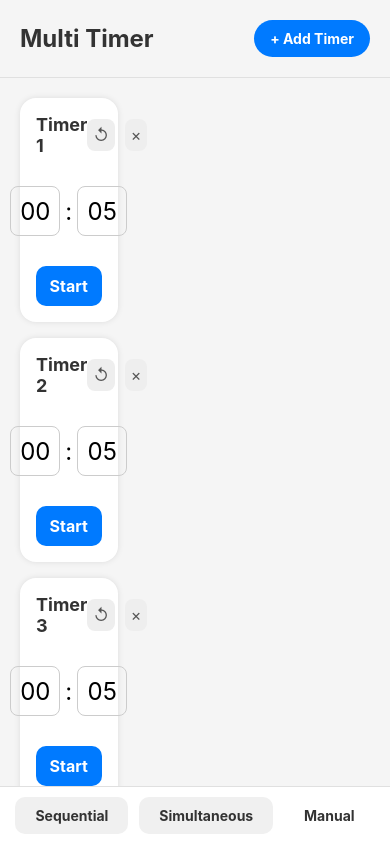
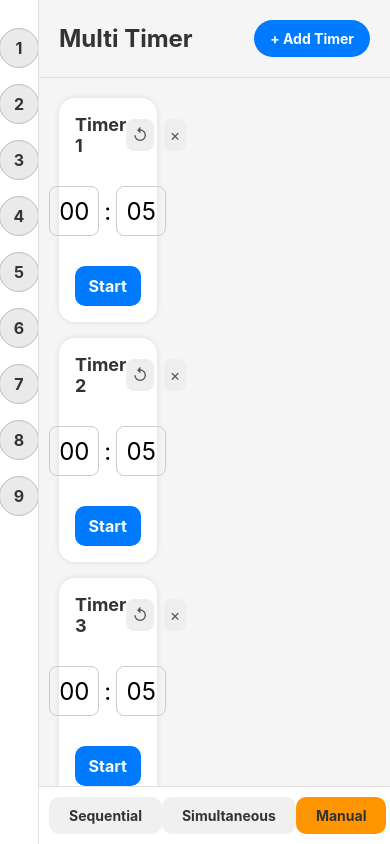
Before and after one commit to Eunji-Kwon/multi-timer-app, a React Native app: screen / in a window 390 px wide. Built offline with nearby package versions, Linux system fonts and the light colour scheme.

Commit message:
add favorite slot

```diff
--- a/App.js
+++ b/App.js
@@ -36,6 +36,9 @@ const [sequentialStatus, setSequentialStatus] = useState('idle');
   //     setActiveTimerId(timers[0].id);
   //   }
   // };
+
+  // Toggle between start, pause, and resume for sequential mode
+
   const handleGlobalStart = () => {
   if (globalMode === 'sequential') {
     if (sequentialStatus === 'idle') {
@@ -74,19 +77,26 @@ const [sequentialStatus, setSequentialStatus] = useState('idle');
     <SafeAreaView style={styles.container}>
       <StatusBar barStyle="dark-content" />
 
+{/* Main horizontal layout: Favorites on the left, timers on the right */}
+      <View style={styles.mainRow}>
+
+        {/* Left-side favorites column */}
+    <View style={styles.favoritesWrapper}>
+  <ScrollView contentContainerStyle={styles.favoritesContainer}>
+    {[...Array(9)].map((_, index) => (
+      <TouchableOpacity key={index} style={styles.favoriteSlot}>
+        <Text style={styles.favoriteText}>{index + 1}</Text>
+      </TouchableOpacity>
+    ))}
+  </ScrollView>
+</View>
+
+        {/* Timer area: header, scrollable timers, and mode tabs */}
+        <View style={styles.timerArea}>
           <View style={styles.header}>
             <Text style={styles.title}>Multi Timer</Text>
             <View style={styles.headerButtons}>
               {(globalMode === 'sequential' || globalMode === 'simultaneous') && (
-            // <TouchableOpacity
-            //   style={[styles.globalStartButton, isSequentialRunning && styles.globalStartButtonRunning]}
-            //   onPress={handleGlobalStart}
-            //   disabled={isSequentialRunning}
-            // >
-            //   <Text style={styles.globalStartButtonText}>
-            //     {isSequentialRunning ? 'Running...' : `Start ${globalMode}`}
-            //   </Text>
-            // </TouchableOpacity>
                 <TouchableOpacity
                   style={[
                     styles.globalStartButton,
@@ -101,22 +111,18 @@ const [sequentialStatus, setSequentialStatus] = useState('idle');
                     'Start Sequential'}
                   </Text>
                 </TouchableOpacity>
-
               )}
               <TouchableOpacity
                 style={[styles.addButton, timers.length >= 6 && styles.addButtonDisabled]}
                 onPress={addTimer}
-            disabled={timers.length >= 6}
+                disabled={timers.length >= 6}  // Disable if 6 timers already exist
               >
                 <Text style={styles.addButtonText}>+ Add Timer</Text>
               </TouchableOpacity>
             </View>
           </View>
 
-      <ScrollView
-        contentContainerStyle={styles.timerContainer}
-        horizontal={false}
-      >
+          <ScrollView contentContainerStyle={styles.timerContainer} horizontal={false}>
             <View style={[styles.gridWrapper, isLandscape && styles.gridLandscape]}>
               {timers.map(timer => (
                 <Timer
@@ -141,9 +147,7 @@ const [sequentialStatus, setSequentialStatus] = useState('idle');
                 style={[styles.tabButton, globalMode === mode && styles.tabButtonActive]}
                 onPress={() => {
                   setGlobalMode(mode);
-              //setIsSequentialRunning(false);
                   setSequentialStatus('idle');
-
                   setActiveTimerId(null);
                 }}
               >
@@ -151,12 +155,46 @@ const [sequentialStatus, setSequentialStatus] = useState('idle');
               </TouchableOpacity>
             ))}
           </View>
+        </View>
+      </View>
     </SafeAreaView>
   );
 }
 
 const styles = StyleSheet.create({
   container: { flex: 1, backgroundColor: '#f5f5f5' },
+  mainRow: { flex: 1, flexDirection: 'row' },
+favoritesWrapper: {
+  width: '10%', // takes up exactly 10% of the row
+  backgroundColor: '#ffffff',
+  borderRightWidth: 1,
+  borderRightColor: '#e0e0e0',
+},
+
+favoritesContainer: {
+  alignItems: 'center',
+  paddingVertical: 20,
+},
+
+
+ favoriteSlot: {
+  width: 40,
+  height: 40,
+  borderRadius: 20,
+  backgroundColor: '#eaeaea',
+  justifyContent: 'center',
+  alignItems: 'center',
+  marginVertical: 8,
+  borderWidth: 1,
+  borderColor: '#bbb',
+},
+favoriteText: {
+  fontSize: 16,
+  color: '#333',
+  fontWeight: 'bold'
+},
+
+  timerArea: { flex: 1 },
   header: {
     flexDirection: 'row', justifyContent: 'space-between', alignItems: 'center', padding: 20,
     borderBottomWidth: 1, borderBottomColor: '#e0e0e0'
@@ -169,6 +207,7 @@ const styles = StyleSheet.create({
   },
   globalStartButtonRunning: { backgroundColor: '#34C759' },
   globalStartButtonText: { color: '#fff', fontWeight: 'bold' },
+  globalStartButtonPaused: { backgroundColor: '#FF9500' },
   addButton: {
     backgroundColor: '#007AFF', paddingHorizontal: 16, paddingVertical: 10, borderRadius: 20
   },
@@ -193,13 +232,9 @@ const styles = StyleSheet.create({
     backgroundColor: '#f0f0f0'
   },
   tabButtonActive: {
-    backgroundColor: '#FF95x00'
+    backgroundColor: '#FF9500'
   },
   tabButtonText: {
     fontWeight: 'bold', color: '#333'
   },
-  globalStartButtonPaused: {
-  backgroundColor: '#FF9500',
-}
-
 });
```
Lines whose indentation alone changed are shown as unchanged.
